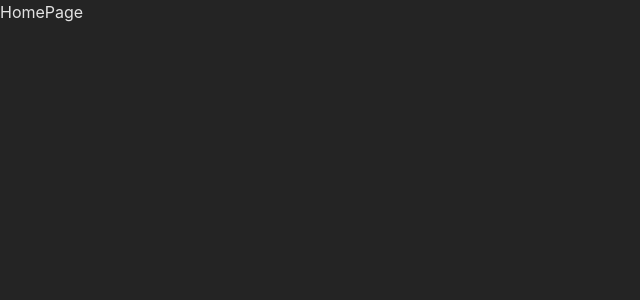
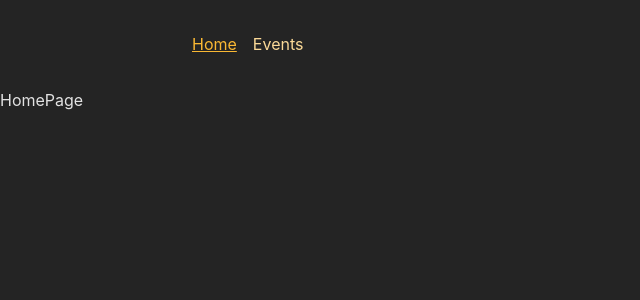
Before and after one commit to alisalali/react-spa-advance, a React (Create React App) app: page / in a window 1280 px wide. Shown: the top 300 px of the page, without its empty margins (0-640 px from the left). Built offline with nearby package versions, Linux system fonts and the light colour scheme.

Commit message:
configure navigation pages and component

```diff
--- a/src/App.js
+++ b/src/App.js
@@ -26,11 +26,21 @@ import EventsPage from "./pages/EventsPage";
 import EventDetailPage from "./pages/EventDetailPage";
 import NewEventPage from "./pages/NewEventPage";
 import EditEventPage from "./pages/EditEventPage";
+import RootLayout from "./pages/Root";
 
 function App() {
   const router = createBrowserRouter([
-    { index: true, element: <HomePage /> },
-    { path: "events", element: <EventsPage /> },
+    {
+      path: "/",
+      element: <RootLayout />,
+      children: [
+        { index: true, element: <HomePage /> },
+        { path: "events", element: <EventsPage /> },
+        { path: "events/:eventId", element: <EventDetailPage /> },
+        { path: "events/new", element: <NewEventPage /> },
+        { path: "events/:eventId/edit", element: <EditEventPage /> },
+      ],
+    },
   ]);
   return <RouterProvider router={router}></RouterProvider>;
 }
--- a/src/components/EventsList.js
+++ b/src/components/EventsList.js
@@ -1,4 +1,5 @@
-import classes from './EventsList.module.css';
+import { Link } from "react-router-dom";
+import classes from "./EventsList.module.css";
 
 function EventsList({ events }) {
   return (
@@ -7,13 +8,13 @@ function EventsList({ events }) {
       <ul className={classes.list}>
         {events.map((event) => (
           <li key={event.id} className={classes.item}>
-            <a href="...">
+            <Link to={event.id}>
               <img src={event.image} alt={event.title} />
               <div className={classes.content}>
                 <h2>{event.title}</h2>
                 <time>{event.date}</time>
               </div>
-            </a>
+            </Link>
           </li>
         ))}
       </ul>
--- a/src/components/MainNavigation.js
+++ b/src/components/MainNavigation.js
@@ -1,4 +1,5 @@
-import classes from './MainNavigation.module.css';
+import { NavLink } from "react-router-dom";
+import classes from "./MainNavigation.module.css";
 
 function MainNavigation() {
   return (
@@ -6,10 +7,25 @@ function MainNavigation() {
       <nav>
         <ul className={classes.list}>
           <li>
-            <a>Home</a>
+            <NavLink
+              to="/"
+              className={({ isActive }) =>
+                isActive ? classes.active : undefined
+              }
+              end
+            >
+              Home
+            </NavLink>
           </li>
           <li>
-            <a>Events</a>
+            <NavLink
+              to="/events"
+              className={({ isActive }) =>
+                isActive ? classes.active : undefined
+              }
+            >
+              Events
+            </NavLink>
           </li>
         </ul>
       </nav>
--- a/src/components/MainNavigation.module.css
+++ b/src/components/MainNavigation.module.css
@@ -19,4 +19,5 @@
 .list a:hover,
 .list a.active {
   color: var(--color-primary-800);
+  text-decoration: underline;
 }
--- a/src/pages/EventDetailPage.js
+++ b/src/pages/EventDetailPage.js
@@ -1,5 +1,8 @@
+import { useParams } from "react-router-dom";
+
 const EventDetailPage = () => {
-  return <div>EventDetailPage</div>;
+  const params = useParams();
+  return <div>EventDetailPage {params.eventId}</div>;
 };
 
 export default EventDetailPage;
--- a/src/pages/EventsPage.js
+++ b/src/pages/EventsPage.js
@@ -1,5 +1,30 @@
+import EventsList from "../components/EventsList";
 const EventsPage = () => {
-  return <div>EventsPage</div>;
+  const DUMMY_EVENTS = [
+    {
+      id: "e1",
+      title: "Welcome to the world",
+      image: "...",
+      date: "12/12/2021",
+    },
+    {
+      id: "e2",
+      title: "Welcome to the space",
+      image: "...",
+      date: "12/12/2021",
+    },
+    {
+      id: "e3",
+      title: "Earth world",
+      image: "...",
+      date: "12/12/2021",
+    },
+  ];
+  return (
+    <>
+      <EventsList events={DUMMY_EVENTS}></EventsList>
+    </>
+  );
 };
 
 export default EventsPage;
--- /dev/null
+++ b/src/pages/Root.js
@@ -0,0 +1,15 @@
+import React from "react";
+import MainNavigation from "../components/MainNavigation";
+import { Outlet } from "react-router-dom";
+const RootLayout = () => {
+  return (
+    <>
+      <MainNavigation />
+      <main>
+        <Outlet />
+      </main>
+    </>
+  );
+};
+
+export default RootLayout;
```
